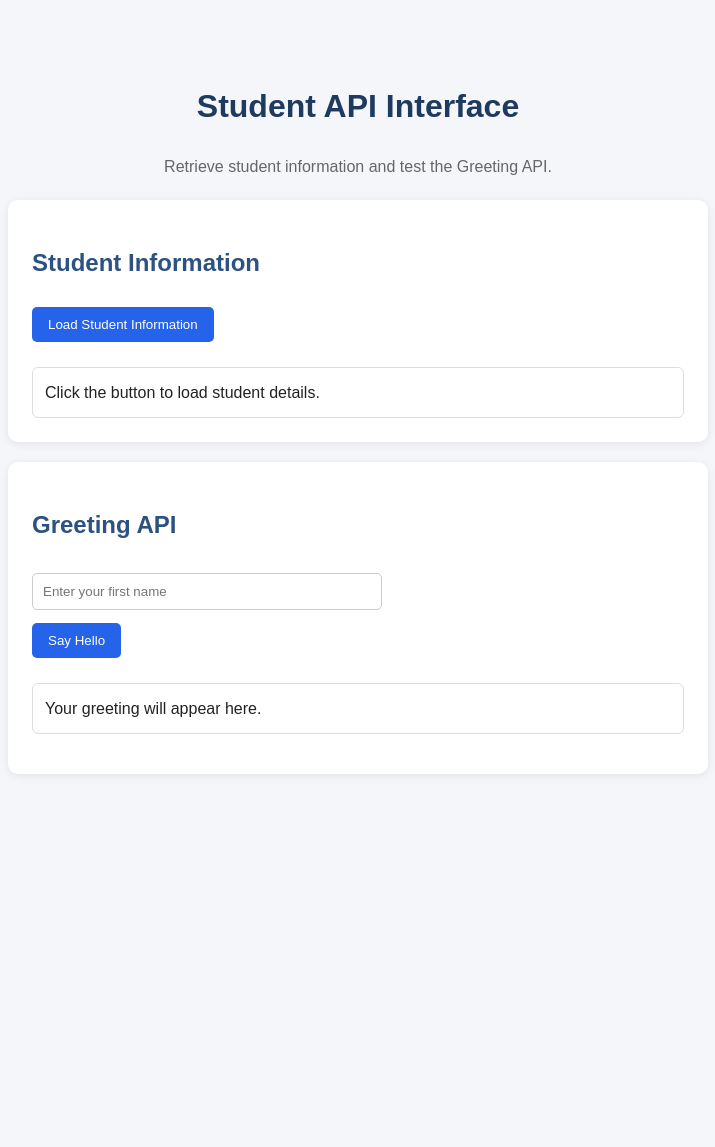
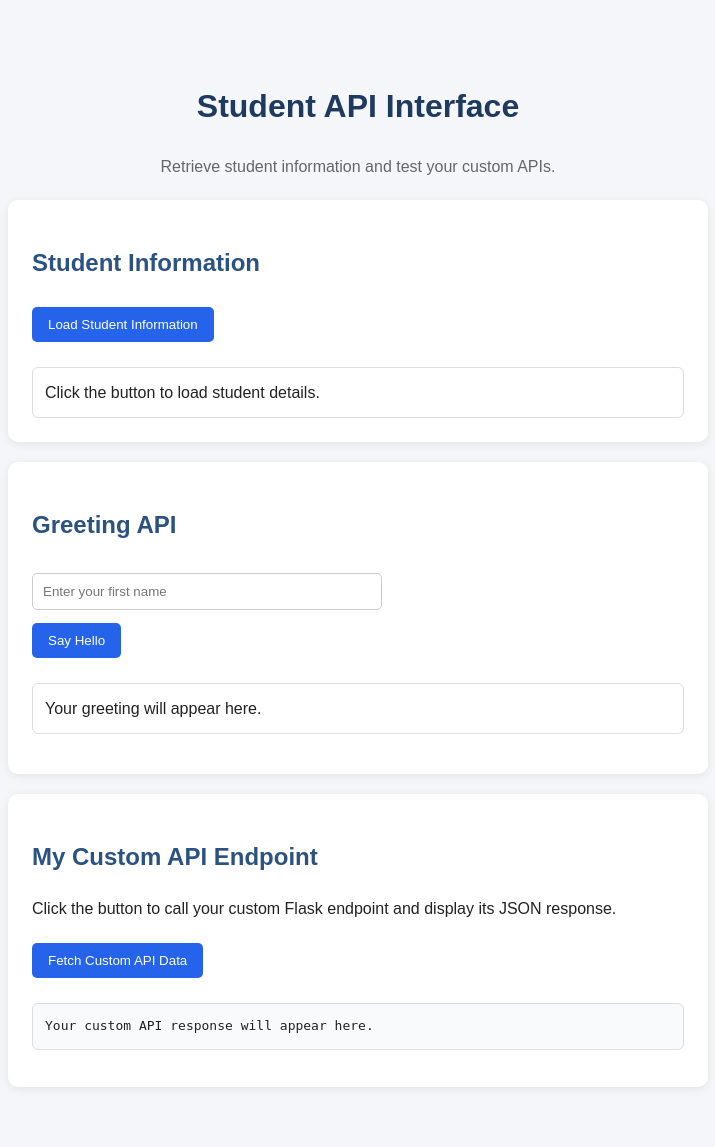
Before and after one commit to alarbajohnmark-svg/JohnMarkAlarba, a Flask app: page / in a window 1280 px wide. Shown: the whole page, without its empty margins (282-997 px from the left). Before the commit the page ends 734 px from the top, so only its background shows below. Run offline with Flask 3, Linux system fonts and the light colour scheme.

Commit message:
Add custom API interface

```diff
--- a/templates/index.html
+++ b/templates/index.html
@@ -58,7 +58,7 @@
             border-radius: 5px;
         }
 
-        #result, #greeting {
+        #result, #greeting, #customResult {
             margin-top: 20px;
             padding: 12px;
             border: 1px solid #ddd;
@@ -70,6 +70,11 @@
             margin: 8px 0;
         }
 
+        #customResult {
+            background-color: #f8fafc;
+            white-space: pre-wrap;
+        }
+
         .subtitle {
             text-align: center;
             color: #666;
@@ -79,16 +84,24 @@
 
 <body>
     <h1>Student API Interface</h1>
-    <p class="subtitle">Retrieve student information and test the Greeting API.</p>
+    <p class="subtitle">
+        Retrieve student information and test your custom APIs.
+    </p>
 
+    <!-- SECTION 1: STUDENT INFORMATION -->
     <div class="card">
         <h2>Student Information</h2>
 
-        <button onclick="loadStudent()">Load Student Information</button>
+        <button onclick="loadStudent()">
+            Load Student Information
+        </button>
 
-        <div id="result">Click the button to load student details.</div>
+        <div id="result">
+            Click the button to load student details.
+        </div>
     </div>
 
+    <!-- SECTION 2: GREETING API -->
     <div class="card">
         <h2>Greeting API</h2>
 
@@ -105,53 +118,130 @@
         <p id="greeting">Your greeting will appear here.</p>
     </div>
 
+    <!-- SECTION 3: ADDITIONAL CUSTOM API TASK -->
+    <div class="card">
+        <h2>My Custom API Endpoint</h2>
+
+        <p>
+            Click the button to call your custom Flask endpoint
+            and display its JSON response.
+        </p>
+
+        <button onclick="loadCustomAPI()">
+            Fetch Custom API Data
+        </button>
+
+        <pre id="customResult">Your custom API response will appear here.</pre>
+    </div>
+
     <script>
+        // SECTION 1: LOAD STUDENT INFORMATION
         function loadStudent() {
+            const result = document.getElementById('result');
+            result.textContent = 'Loading student information...';
+
             fetch('/student')
                 .then(response => {
                     if (!response.ok) {
-                        throw new Error('Failed to load student information');
+                        throw new Error(
+                            'Failed to load student information'
+                        );
                     }
                     return response.json();
                 })
                 .then(data => {
-                    document.getElementById('result').innerHTML =
-                        '<p><b>Student ID:</b> ' + data.student_id + '</p>' +
-                        '<p><b>Name:</b> ' + data.name + '</p>' +
-                        '<p><b>Program:</b> ' + data.program + '</p>' +
-                        '<p><b>Year:</b> ' + data.year + '</p>' +
-                        '<p><b>Section:</b> ' + data.section + '</p>';
+                    result.replaceChildren();
+
+                    const fields = [
+                        ['Student ID', data.student_id],
+                        ['Name', data.name],
+                        ['Program', data.program],
+                        ['Year', data.year],
+                        ['Section', data.section]
+                    ];
+
+                    fields.forEach(([label, value]) => {
+                        const p = document.createElement('p');
+                        const b = document.createElement('b');
+
+                        b.textContent = label + ': ';
+                        p.appendChild(b);
+                        p.appendChild(
+                            document.createTextNode(
+                                value === undefined ? 'Not provided' : value
+                            )
+                        );
+
+                        result.appendChild(p);
+                    });
                 })
                 .catch(error => {
-                    document.getElementById('result').innerText =
+                    result.textContent =
                         'Unable to retrieve student data.';
                     console.error(error);
                 });
         }
 
+        // SECTION 2: GREETING API
         function sayHello() {
-            const name = document.getElementById('nameInput').value.trim();
+            const name = document
+                .getElementById('nameInput')
+                .value.trim();
+
+            const greeting = document.getElementById('greeting');
 
             if (!name) {
-                document.getElementById('greeting').innerText =
+                greeting.textContent =
                     'Please enter your first name.';
                 return;
             }
 
+            greeting.textContent = 'Loading greeting...';
+
             fetch('/hello?name=' + encodeURIComponent(name))
                 .then(response => {
                     if (!response.ok) {
-                        throw new Error('Failed to retrieve greeting');
+                        throw new Error(
+                            'Failed to retrieve greeting'
+                        );
                     }
                     return response.json();
                 })
                 .then(data => {
-                    document.getElementById('greeting').innerText =
-                        data.message;
+                    greeting.textContent = data.message;
                 })
                 .catch(error => {
-                    document.getElementById('greeting').innerText =
+                    greeting.textContent =
                         'Unable to retrieve greeting.';
+                    console.error(error);
+                });
+        }
+
+        // SECTION 3: CUSTOM API ENDPOINT
+        function loadCustomAPI() {
+            const customResult =
+                document.getElementById('customResult');
+
+            customResult.textContent =
+                'Loading custom API data...';
+
+            // Calls your own Flask /hello endpoint.
+            fetch('/hello?name=' + encodeURIComponent('John Mark'))
+                .then(response => {
+                    if (!response.ok) {
+                        throw new Error(
+                            'Custom API request failed'
+                        );
+                    }
+                    return response.json();
+                })
+                .then(data => {
+                    customResult.textContent =
+                        JSON.stringify(data, null, 2);
+                })
+                .catch(error => {
+                    customResult.textContent =
+                        'Unable to retrieve custom API data.';
                     console.error(error);
                 });
         }
```
